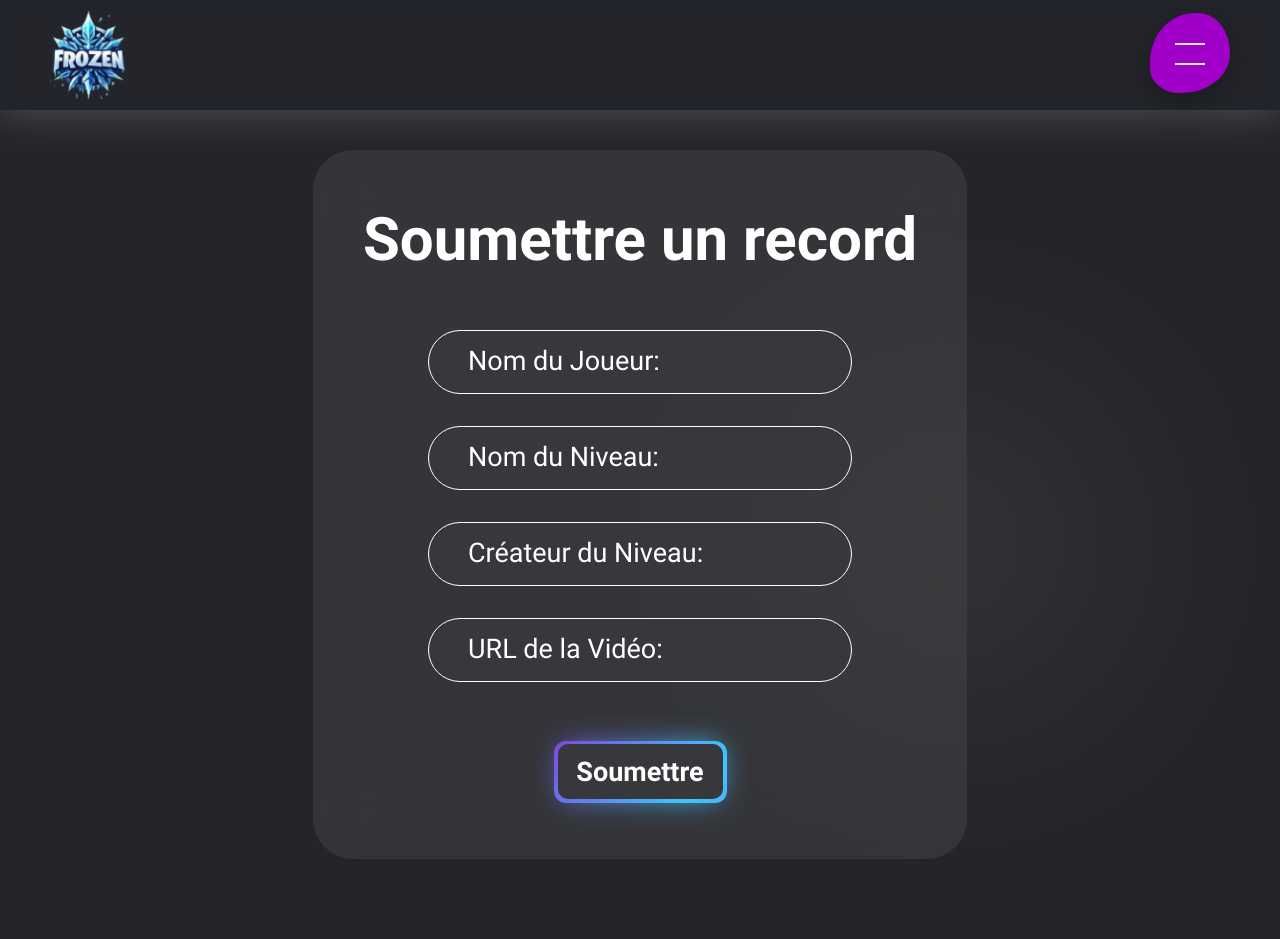
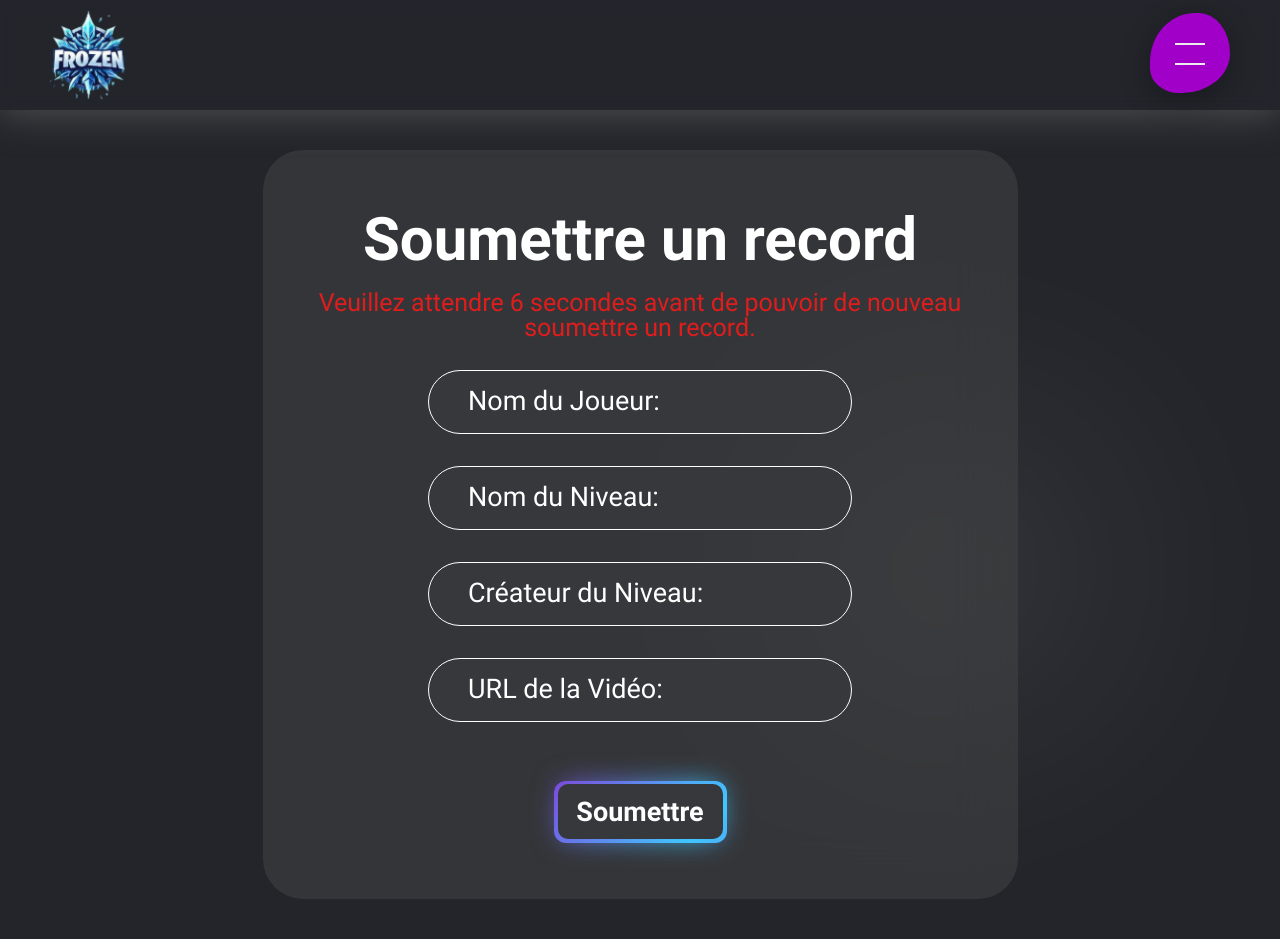
Before and after one commit to TimeoBlondeleauDubois/Frozen-Liste, a Flask app: page /submit_record in a window 1280 px wide. Before the commit the page ends 859 px from the top, so only its background shows below. Run offline with Flask 3, Linux system fonts and the light colour scheme; a user stored in the database is signed in; style sheets or scripts are compiled from the project's sources.

```diff
--- a/app.py
+++ b/app.py
@@ -1,4 +1,5 @@
 import sqlite3
+import time
 import bcrypt
 from flask import Flask, redirect, render_template, request, send_from_directory, session, url_for
 import os
@@ -288,6 +289,13 @@ def home():
 @app.route('/submit_record', methods=['GET', 'POST'])
 def submit_record():
     active_page = 'envoyerunevideo'
+    wait_time = 0
+
+    if 'last_submission_time' in session:
+        elapsed_time = time.time() - session['last_submission_time']
+        if elapsed_time < 15:
+            wait_time = 15 - elapsed_time
+
     if request.method == 'POST':
         joueur_nom = request.form['joueur_nom']
         niveau_nom = request.form['niveau_nom']
@@ -303,11 +311,12 @@ def submit_record():
         connection.commit()
         connection.close()
 
+        session['last_submission_time'] = time.time()
         session['submission_successful'] = True
 
         return redirect('/merci')
 
-    return render_template('submit_record.html', active_page=active_page)
+    return render_template('submit_record.html', active_page=active_page, wait_time=wait_time)
 
 @app.route('/merci')
 def submit_record_correctement_envoyer():
--- a/static/Global/Global.scss
+++ b/static/Global/Global.scss
@@ -35,6 +35,7 @@ $secondary-color-grey: #36383B;
 $secondary-color-grey-secondary: #3a3a3a;
 $secondary-color-grey-white: #9A9A9A;
 $green: rgb(42, 255, 34);
+$red: rgb(224, 29, 29);
 
 $big-margin-top-pc: 80px;
 $big-margin-bottom-pc: 80px;
--- a/static/submit_record/submit_record.css
+++ b/static/submit_record/submit_record.css
@@ -73,6 +73,27 @@ $big-margin-right-mb: px;*/
   margin-left: 50px;
   margin-right: 50px;
   max-width: 655px;
+}
+
+.wait-message {
+  font-family: RobotoRegular;
+  font-size: 25px;
+  color: white;
+  margin-left: 8px;
+  margin-right: 8px;
+  margin-left: 50px;
+  margin-right: 50px;
+  max-width: 655px;
+  margin-bottom: 30px;
+  margin-top: -40px;
+}
+
+.warning {
+  color: rgb(224, 29, 29);
+}
+
+.success {
+  color: rgb(42, 255, 34);
 }
 
 .form {
--- a/static/submit_record/submit_record.scss
+++ b/static/submit_record/submit_record.scss
@@ -71,6 +71,27 @@
     margin-left: 50px;
     margin-right: 50px;
     max-width: 655px;
+}
+
+.wait-message {
+    font-family: $RobotoRegular;
+    font-size: 25px;
+    color: white;
+    margin-left: $big-margin-left-pc;
+    margin-right: $big-margin-right-pc;
+    margin-left: 50px;
+    margin-right: 50px;
+    max-width: 655px;
+    margin-bottom: 30px;
+    margin-top: -40px;
+}
+
+.warning {
+    color: $red;
+}
+
+.success {
+    color: $green;
 }
 
 .form {
--- a/templates/submit_record.html
+++ b/templates/submit_record.html
@@ -24,6 +24,9 @@
         <div class="wrapper">
             <form class="form" method="POST">
                 <h1 class="h1-submit" >Soumettre un record</h1>
+                {% if wait_time > 0 %}
+                    <p class="wait-message" id="wait-message" class="warning">Veuillez attendre <span id="bold">{{ wait_time|int }}</span> secondes avant de pouvoir de nouveau soumettre un record.</p>
+                {% endif %}
                 <div class="question">
                     <input class="input-nom-joueur-submit" type="text" id="joueur_nom" name="joueur_nom" required><br><br>
                     <label class="p-nom-joueur-submit" for="joueur_nom">Nom du Joueur:</label>
@@ -40,7 +43,7 @@
                     <input class="input-url-submit" type="url" id="video_url" name="video_url" required><br><br>
                     <label class="p-url-submit" for="video_url">URL de la Vidéo:</label>
                 </div>
-                <button class="input-submit-submit" type="submit">Soumettre</button>
+                <button id="submit-button" class="input-submit-submit" type="submit" {% if wait_time > 0 %}disabled{% endif %}>Soumettre</button>
             </form>
         </div>
         <div class="glow"></div>
@@ -48,4 +51,33 @@
 {% endblock %}
 
 {% block scripts %}
+<script>
+    document.addEventListener('DOMContentLoaded', function() {
+        var waitTime = {{ wait_time|int }};
+        var waitMessage = document.getElementById('wait-message');
+        var submitButton = document.getElementById('submit-button');
+
+        if (waitTime > 0) {
+            var endTime = Date.now() + waitTime * 1000;
+
+            function updateCountdown() {
+                var remainingTime = Math.max(0, Math.ceil((endTime - Date.now()) / 1000));
+
+                if (remainingTime > 0) {
+                    waitMessage.textContent = 'Veuillez attendre ' + remainingTime + ' secondes avant de pouvoir de nouveau soumettre un record.';
+                    setTimeout(updateCountdown, 1000);
+                    waitMessage.classList.add('warning');
+                    waitMessage.classList.remove('success');
+                } else {
+                    waitMessage.textContent = 'Vous pouvez maintenant soumettre votre record.';
+                    waitMessage.classList.remove('warning');
+                    waitMessage.classList.add('success');
+                    submitButton.disabled = false;
+                }
+            }
+
+            updateCountdown();
+        }
+    });
+</script>
 {% endblock %}
```
Also changed, not shown: DataBase.db, 2 other files.
